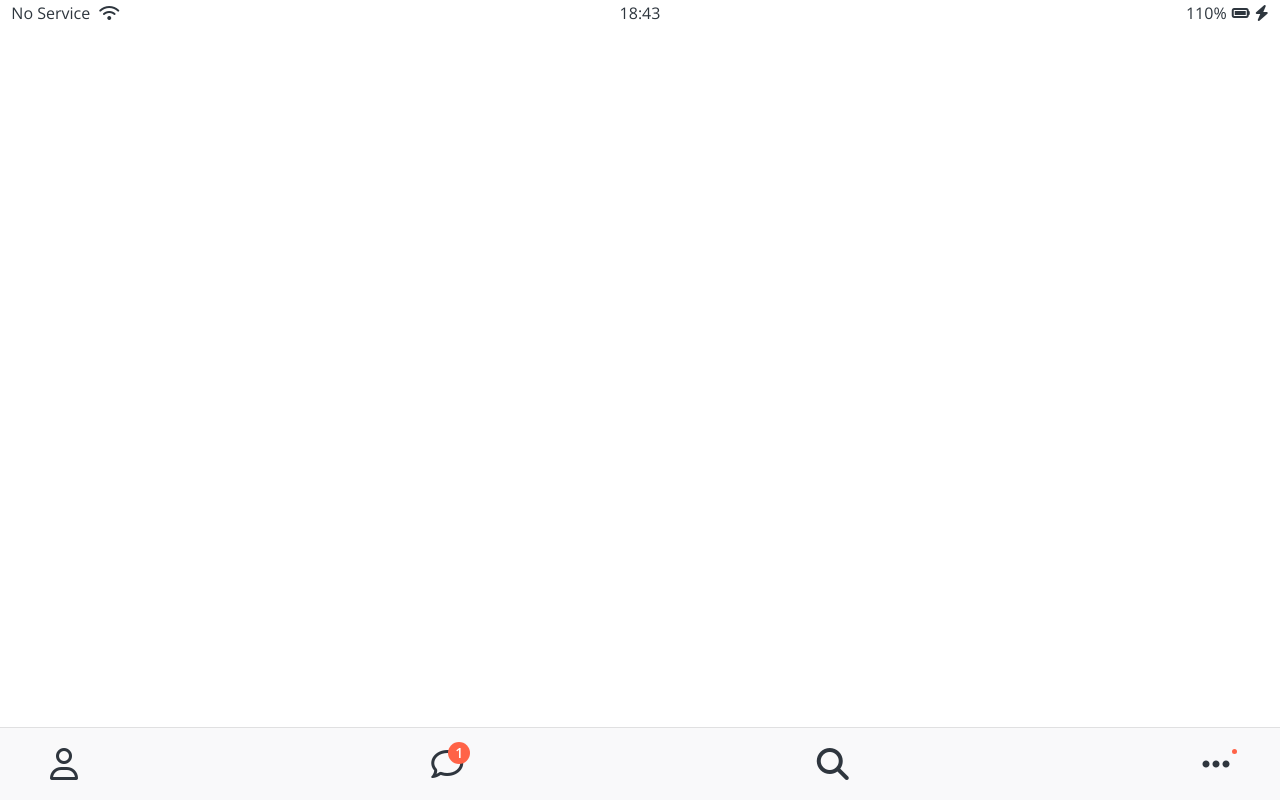
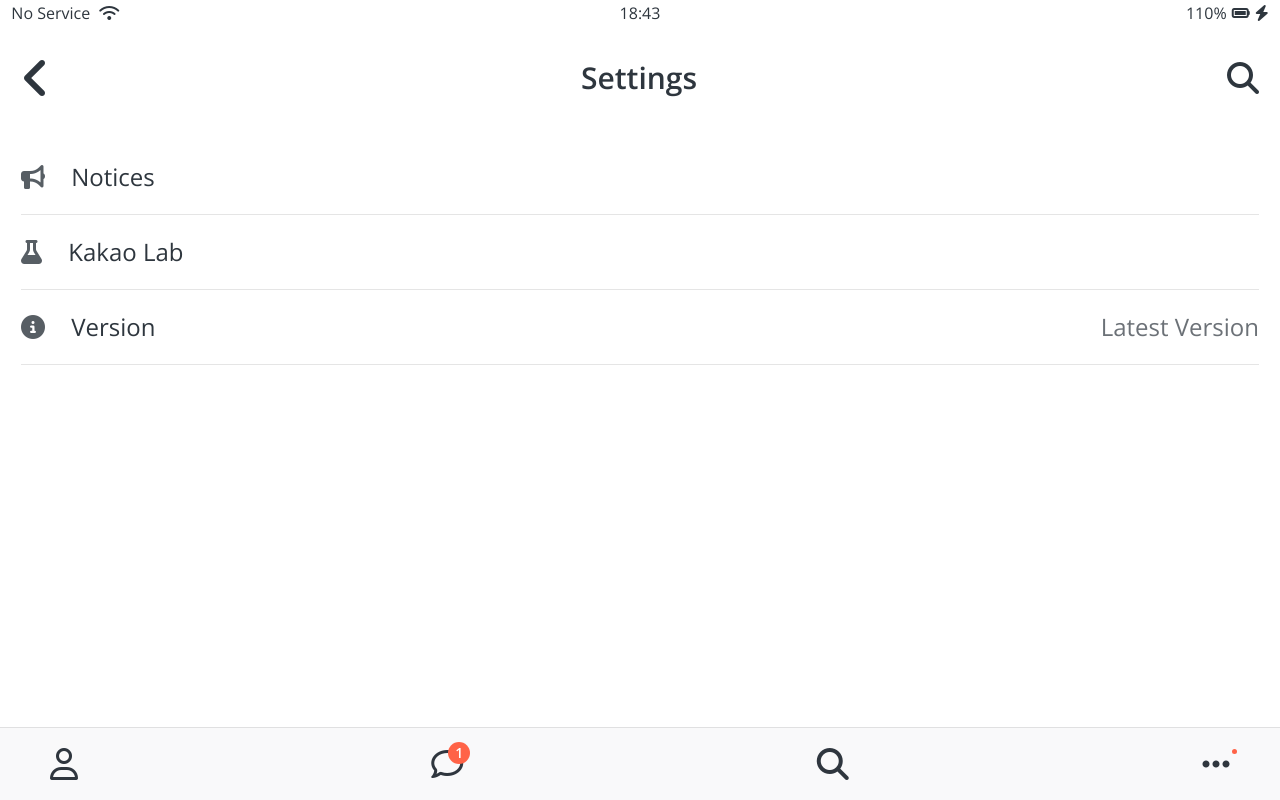
Before and after one commit to YeoSangPil/kokoa-clone-2022, a plain HTML site: page settings.html in a window 1280 px wide. Drawn offline with nearby package versions, Linux system fonts and the light colour scheme.

Commit message:
Update settings.html

```diff
--- a/settings.html
+++ b/settings.html
@@ -22,9 +22,45 @@
                 <i class="fas fa-bolt"></i>
             </div>
         </div>
-
+        <header class="alt-header">
+            <div class="alt-header__column">
+                <a href="more.html">
+                    <i class="fas fa-angle-left fa-3x"></i>
+                </a>
+            </div>
+            <div class="alt-header__column">
+                <h1 class="alt-header__title">Settings</h1>
+            </div>
+            <div class="alt-header__column">
+                <i class="fas fa-search fa-2x"></i>
+            </div>
+        </header>
         <main class="main-screen more-screen">
-
+            <ul class="settings-list">
+                <li class="settings__setting">
+                    <div class="settings__setting-column">
+                        <i class="fa fa-bullhorn"></i>
+                        <span>Notices</span>
+                    </div>
+                    <div class="settings__setting-column"></div>
+                </li>
+                <li class="settings__setting">
+                    <div class="settings__setting-column">
+                        <i class="fas fa-flask"></i>
+                        <span>Kakao Lab</span>
+                    </div>
+                    <div class="settings__setting-column"></div>
+                </li>
+                <li class="settings__setting">
+                    <div class="settings__setting-column">
+                        <i class="fas fa-info-circle"></i>
+                        <span>Version</span>
+                    </div>
+                    <div class="settings__setting-column">
+                        <span>Latest Version</span>
+                    </div>
+                </li>
+            </ul>
         </main>
         <nav class="nav">
             <ul class="nav__list">
```
Lines whose indentation alone changed are shown as unchanged.
